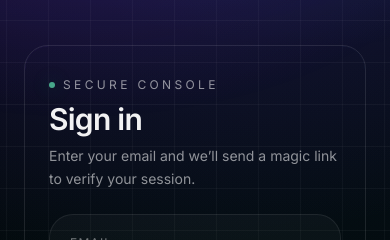
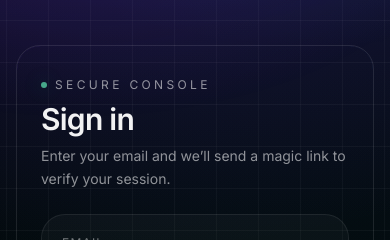
Before and after one commit to madnan25/dashboard, a Next.js app: page /login in a window 390 px wide. Shown: the part 213-453 px from the top of the page. Built offline with nearby package versions, Linux system fonts and the light colour scheme; no server answers.

Commit message:
Improve login input focus and mobile layout

```diff
--- a/app/login/ui.tsx
+++ b/app/login/ui.tsx
@@ -67,7 +67,7 @@ export default function LoginForm() {
   }
 
   return (
-    <main className="relative min-h-screen overflow-hidden p-6">
+    <main className="relative min-h-screen overflow-hidden p-4 sm:p-6">
       {/* Futuristic grid + glow (keeps within our existing backdrop theme) */}
       <div
         aria-hidden="true"
@@ -80,7 +80,7 @@ export default function LoginForm() {
         }}
       />
 
-      <div className="relative mx-auto flex min-h-[calc(100vh-3rem)] w-full max-w-6xl items-center justify-center">
+      <div className="relative mx-auto flex min-h-[calc(100vh-2rem)] w-full max-w-6xl items-center justify-center">
         <div className="w-full max-w-[460px]">
           <PageShell className="relative overflow-hidden">
             {/* Neon border */}
@@ -100,13 +100,13 @@ export default function LoginForm() {
             />
 
             <div className="space-y-6">
-              <div className="flex items-start justify-between gap-4">
+              <div className="flex flex-col items-start justify-between gap-4 sm:flex-row">
                 <div className="space-y-2">
                   <div className="inline-flex items-center gap-2 text-xs uppercase tracking-[0.28em] text-white/55">
                     <span className="h-1.5 w-1.5 rounded-full bg-emerald-300/70 shadow-[0_0_18px_rgba(16,185,129,0.35)]" />
                     Secure console
                   </div>
-                  <div className="text-3xl font-semibold tracking-tight text-white/95">Sign in</div>
+                  <div className="text-3xl font-semibold tracking-tight text-white/95 sm:text-[34px]">Sign in</div>
                   <div className="text-sm leading-relaxed text-white/55">
                   Enter your email and we’ll send a magic link to verify your session.
                   </div>
@@ -139,8 +139,13 @@ export default function LoginForm() {
                       classNames={{
                         base: "w-full",
                         inputWrapper:
-                          "glass-inset rounded-2xl border-white/10 bg-white/[0.02] hover:bg-white/[0.03] focus-within:ring-1 focus-within:ring-white/15",
-                        input: "text-white/90 placeholder:text-white/25",
+                          [
+                            "glass-inset rounded-2xl border-white/10 bg-white/[0.02] hover:bg-white/[0.03]",
+                            // premium focus (no harsh blue rectangle)
+                            "group-data-[focus=true]:border-white/20 group-data-[focus=true]:shadow-[0_0_0_1px_rgba(255,255,255,0.10)]"
+                          ].join(" "),
+                        input:
+                          "text-white/90 placeholder:text-white/25 !outline-none focus:outline-none focus-visible:outline-none focus-visible:ring-0",
                         label: "hidden"
                       }}
                     />
@@ -162,7 +167,7 @@ export default function LoginForm() {
                     type="submit"
                     color="primary"
                     isDisabled={envMissing || status === "loading"}
-                    className="w-full rounded-2xl shadow-[0_10px_40px_rgba(59,130,246,0.15)]"
+                    className="w-full rounded-2xl shadow-[0_10px_40px_rgba(59,130,246,0.15)] h-11"
                   >
                     {status === "loading" ? "Sending..." : "Send magic link"}
                   </Button>
```
